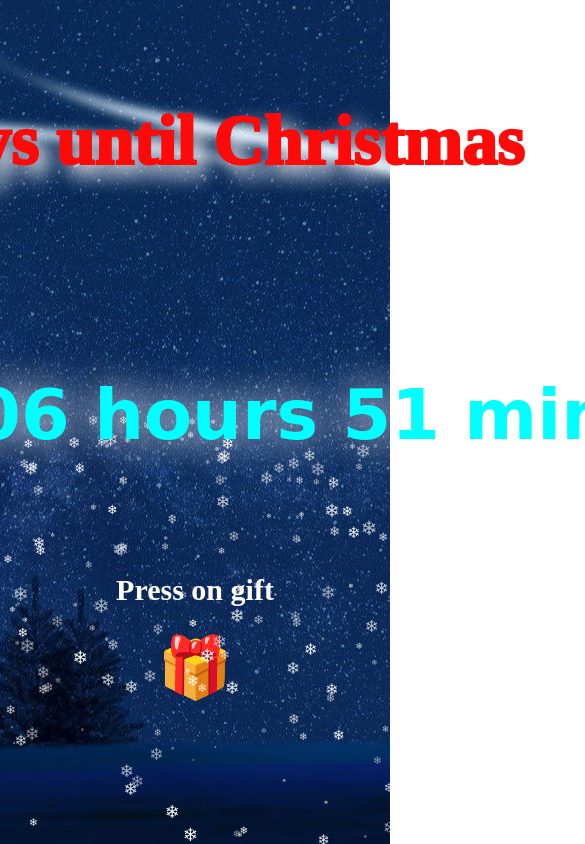
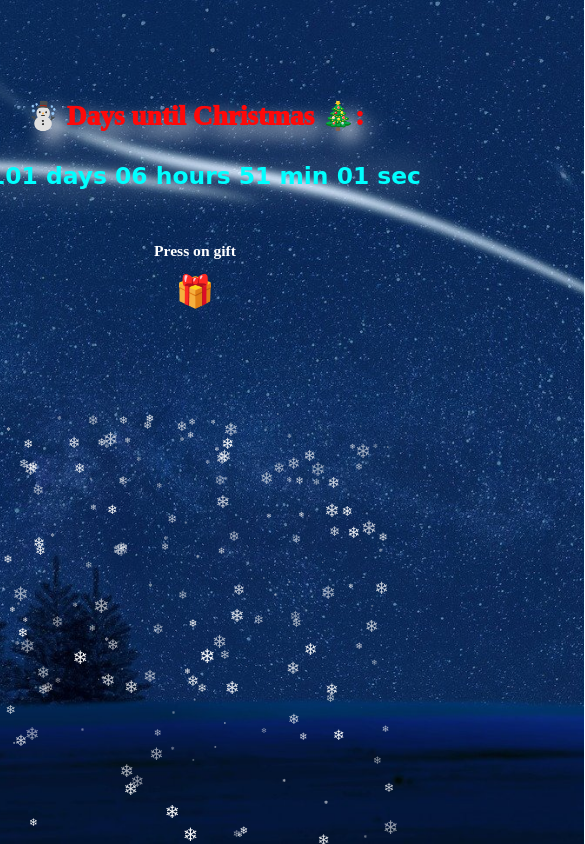
Before and after one commit to EAnonyomus/Christmas-countdown, a plain HTML site: page index.html in a window 390 px wide. Shown: the top 844 px of the page, 585 px wide, since content can reach past the window. Drawn offline with Linux system fonts and the light colour scheme.

Commit message:
Add files via upload

```diff
--- a/style.css
+++ b/style.css
@@ -1,18 +1,22 @@
 body{
     background-image: url("image2.jpg");
+
     background-attachment: fixed;
+    background-repeat: no-repeat;
     background-position: center;
+    background-size: cover;
     display:flex;
     justify-content: center;
     margin: 0;
+    height: 100%;
 
     overflow: hidden;
 }
 
 .box{
     position: relative;
-    width: 1200px;
-    background: rgba(255, 0, 0, 0);
+    width: 100%;
+    background: rgba(153, 0, 0, 0);
     border-radius: 100px;
     display: flex;
     flex-direction: column;
@@ -27,18 +31,20 @@ h1{
     margin-left: 200px;
     margin-right: 200px;
     text-shadow: 10px 10px 20px rgb(255, 255, 255);
-    font-size: 70px;
+    font-size: 5vw; /*70px*/
     color: rgb(255, 9, 9);
     font-weight: 1000;
     background-color: #fdfdfd00;
     border-radius: 10px;
     display:flex;
+    white-space: nowrap;
     justify-content: center;
 }
 
 span{
-    font-size: 70px;
+    font-size: 4vw; /*70px*/
     color: aqua;
+
     margin-top: 0px;
     font-family: cursive;
     font-weight: 800;
@@ -67,7 +73,7 @@ h2{
     color: white;
     display: flex;
     justify-content: center;
-    font-size: 30px;
+    font-size: 2vw; /*30px*/
 }
 
 h3{
@@ -75,13 +81,50 @@ h3{
 
     display: flex;
     justify-content: center;
-    font-size: 60px;
+    font-size: 5vw; /*60px*/
     margin-top: 10px;
 }
 
 #gift-text{
     color : rgb(22, 214, 22);
     display:none;
-    font-size: 50px;
+    font-size: 6vw;
 
 }
+
+@media screen and (max-width: 800px) {
+    .box{
+        min-height: 50px ;
+        border-radius: 0px;
+        margin-top: 20px;
+    }
+    h1 {
+        font-size: 7vw; /* Larger font for smaller screens */
+        margin-top: 50px; /* Reduce top margin on mobile */
+        white-space: nowrap;
+        min-height: 30px;
+        margin-top: 100px;
+        border-radius: 0px;
+    }
+
+    span {
+        text-shadow: 0 0 40px #ffffff;
+        font-size: 6vw; /* Larger font for better readability */
+    }
+
+    h2 {
+
+        margin-top: 20px;
+        font-size: 4vw; /* Adjusted size for mobile */
+    }
+
+    h3 {
+        margin-top: 10px;
+        font-size: 8vw; /* Larger text for the heart on mobile */
+    }
+
+
+    #gift-text {
+        font-size: 7vw; /* Larger gift text for mobile */
+    }
+}
```
